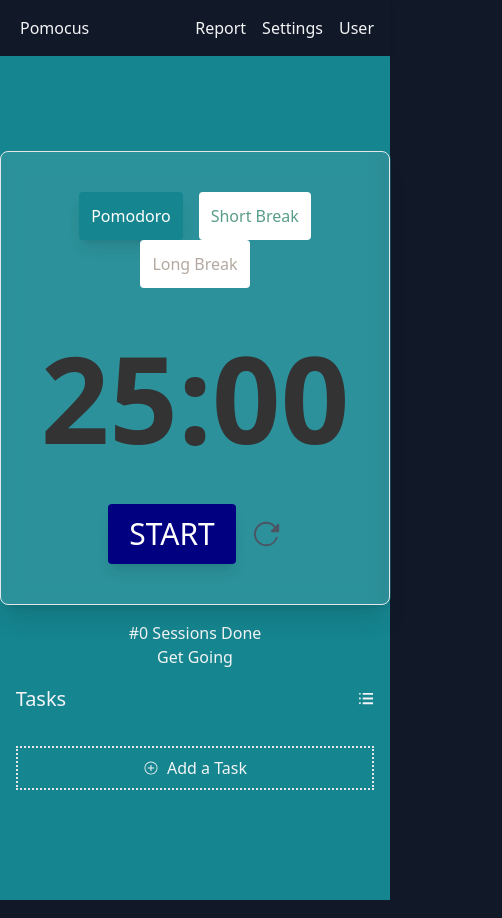
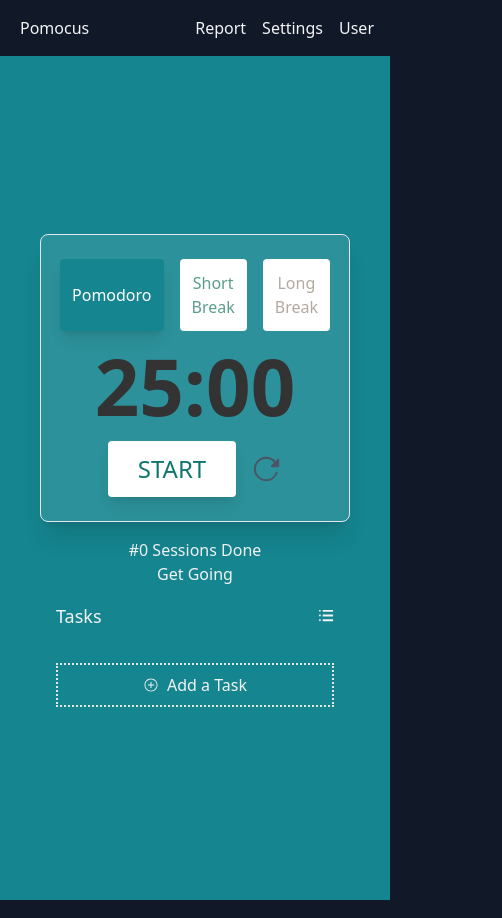
Before and after one commit to Princebounce/pomocus, a React (Create React App) app: page /newpage in a window 390 px wide. Shown: the whole page, 502 px wide, since content can reach past the window. Built offline with nearby package versions, Linux system fonts and the light colour scheme.

Commit message:
added menulist dop down. tuned more responsiveness

```diff
--- a/src/application/Time.jsx
+++ b/src/application/Time.jsx
@@ -1,6 +1,11 @@
 import React, { useState, useEffect } from "react";
 import { IoReload } from "react-icons/io5";
 import { TfiMenuAlt } from "react-icons/tfi";
+import { MdDelete } from "react-icons/md";
+import { MdDeleteSweep } from "react-icons/md";
+import { TfiImport } from "react-icons/tfi";
+import { IoIosEyeOff } from "react-icons/io";
+
 import { IoIosAddCircleOutline } from "react-icons/io";
 import Divider from "../components/Divider/Divider";
 
@@ -10,6 +15,8 @@
   const [sessionCount, setSessionCount] = useState(0);
   const [isTimerRunning, setIsTimerRunning] = useState(false);
   const [bgColor, setBgColor] = useState("bg-customPink");
+  const [menuOpen, setMenuOpen] = useState(false); // State to track if the menu is open
+
 
   useEffect(() => {
     let timer;
@@ -79,16 +86,23 @@
     return `${minutes}:${seconds < 10 ? "0" : ""}${seconds}`;
   };
 
+  const toggleMenu = () => {
+    setMenuOpen((prev) => !prev); // Toggle menu visibility
+  };
+
+
+
+
+
   return (
     <div className={`h-screen p-4 flex justify-center items-center ${bgColor}`}>
-      <div className={`w-fit p-28 mx-auto border-solid text-center`}>
+      <div className="w-full max-w-md p-6 mx-auto border-solid text-center lg:max-w-xl md:max-w-lg">
 
         <div
-  className="p-10 bg-white/10 rounded-lg shadow-xl border backdrop-blur-lg"
-  style={{
-    backdropFilter: "blur(10px)", // Adds a nice blur effect for translucency
-  }}
+          className="p-6 bg-white/10 rounded-lg shadow-xl border backdrop-blur-lg"
+          style={{ backdropFilter: "blur(10px)" }}
         >
+          <div className="flex justify-center mb-4">
             <button
               onClick={() => handleTabClick("pomodoro", 25 * 60, "bg-customPink")}
               className={`rounded p-3 mx-2 ${
@@ -119,12 +133,12 @@
             >
               Long Break
             </button>
+          </div>
 
           <div
+            className="text-6xl font-bold text-center mt-4"
             style={{
-      fontSize: "120px",
-      fontWeight: "bold",
-      marginTop: "20px",
+              fontSize: "min(20vw, 120px)", // Dynamic font size for smaller screens
               color: "#333",
             }}
           >
@@ -134,7 +148,7 @@
           <div className="flex justify-center items-center mt-4">
             <button
               onClick={isTimerRunning ? pauseTimer : startTimer}
-      className="bg-customBlue text-white rounded w-32 text-3xl p-3 mr-4 focus:outline-none shadow-lg transition-transform transform hover:scale-105"
+              className="bg-white text-teal-700 rounded w-32 text-2xl p-3 mr-4 focus:outline-none shadow-lg transition-transform transform hover:scale-105"
             >
               {isTimerRunning ? "Pause" : "START"}
             </button>
@@ -145,8 +159,6 @@
           </div>
         </div>
 
-
-
  <div className="border-solid p-4">
       <div>
         <h1>#{sessionCount} Sessions Done</h1>
@@ -155,14 +167,41 @@
 
       <div className="flex justify-between items-center mt-4">
         <div className="flex items-center">
-              <h2 className="text-xl">Tasks</h2>
+          <h2 className="text-lg">Tasks</h2>
         </div>
-            <div>
+        <div className="relative">
+          {/* Menu icon */}
+          <div onClick={toggleMenu} className="cursor-pointer">
             <TfiMenuAlt />
+          </div>
+
+          {/* Dropdown menu */}
+          {menuOpen && (
+             <div className="absolute right-0 mt-2 w-48 bg-white text-teal-500 rounded-lg shadow-lg py-2 z-10">
+              <ul className="text-left">
+                <li className="flex items-center px-4 py-2 hover:bg-gray-300 cursor-pointer">
+                <MdDelete  className="mr-2" />
+                  Clear Unfinished Tasks
+                </li>
+                <li className="flex items-center px-4 py-2 hover:bg-gray-300 cursor-pointer">
+                <MdDeleteSweep  className="mr-2" />
+                  Clear All Tasks
+                </li>
+                <li className="flex items-center px-4 py-2 hover:bg-gray-300 cursor-pointer">
+                  <TfiImport className="mr-2" />
+                  Import from Todoist
+                </li>
+                <li className="flex items-center px-4 py-2 hover:bg-gray-300 cursor-pointer">
+                <IoIosEyeOff className="mr-2" />
+                  Hide Tasks
+                </li>
+              </ul>
+            </div>
+          )}
         </div>
       </div>
 
-          <Divider className="bg-slate-100 w-full" />
+          <Divider className="bg-white w-full" />
           <div className="flex items-center justify-center">
             <div className="border-dotted border-2 w-full flex justify-center p-2">
               <button>
```
Lines whose indentation alone changed are shown as unchanged.
